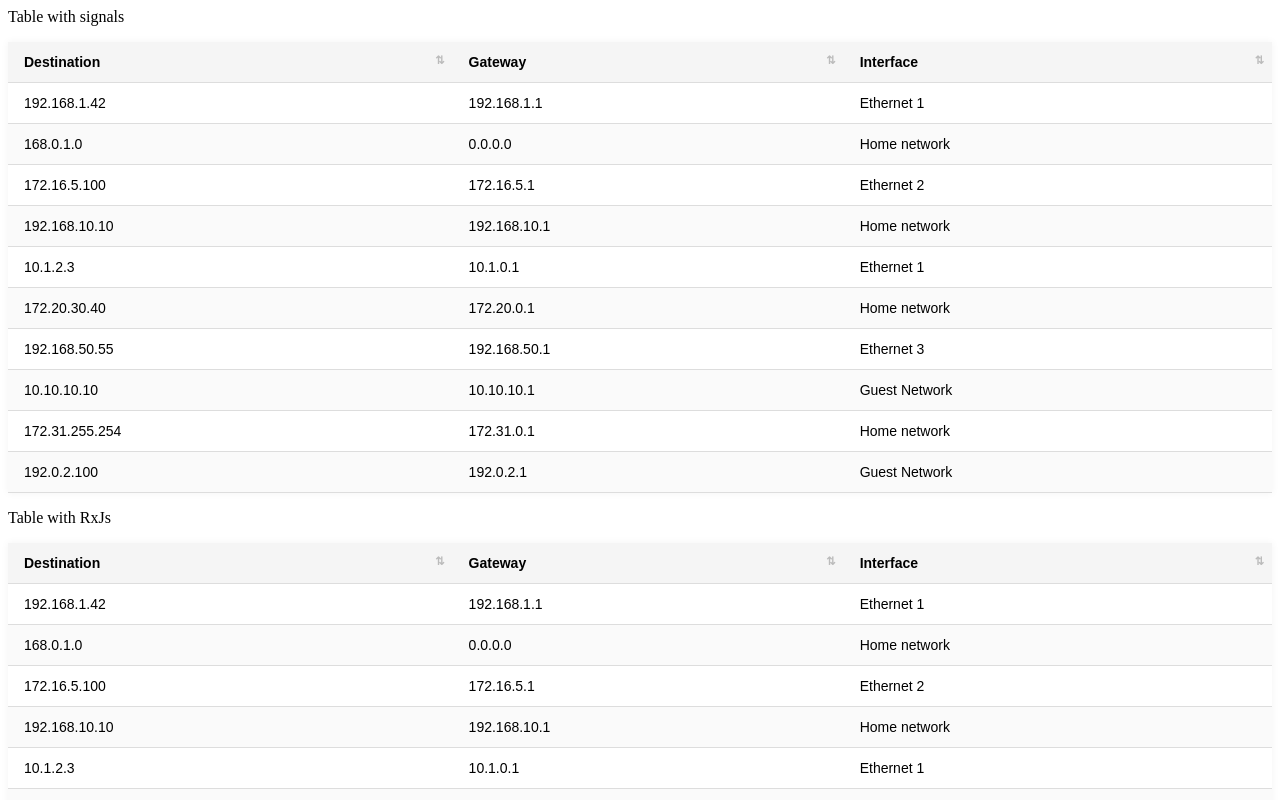
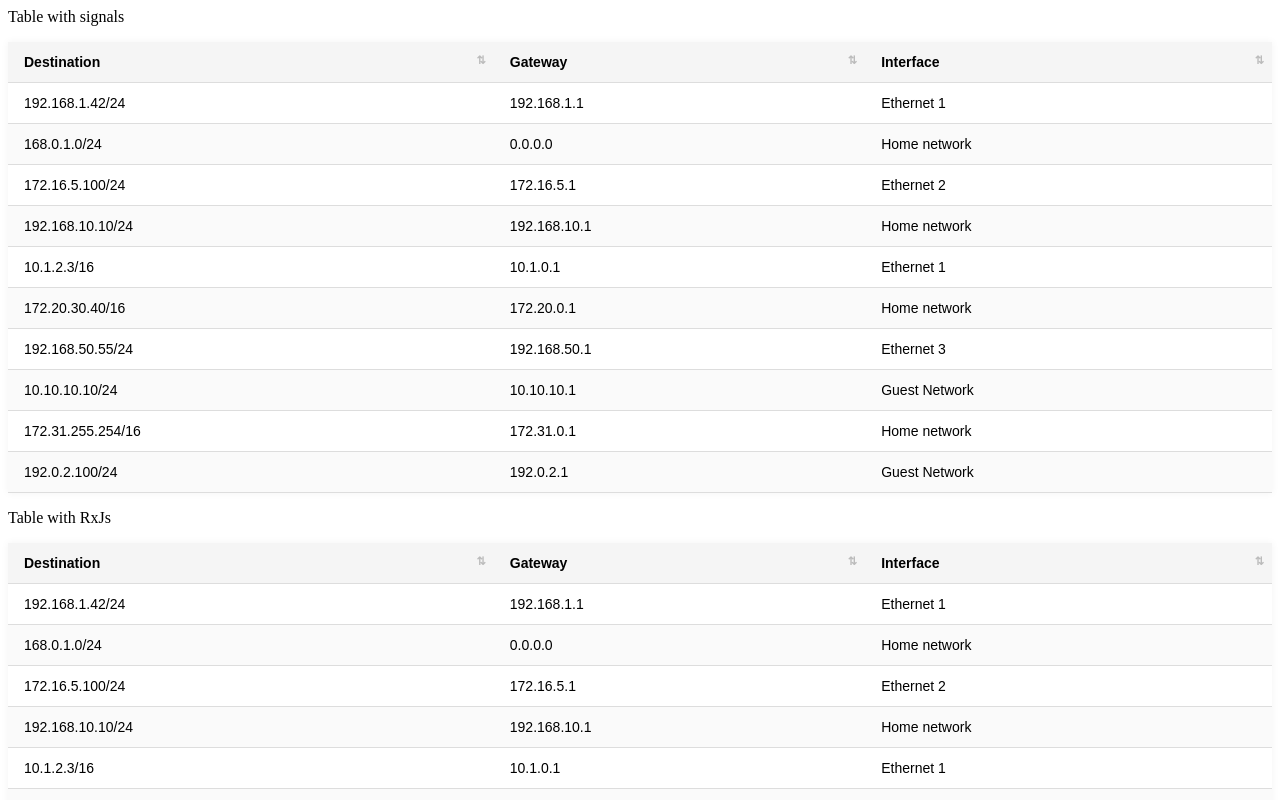
Before and after one commit to XirTelan/ndm-ft, an Angular app: page / in a window 1280 px wide. Shown: the top 800 px of the page. Built offline with nearby package versions, Linux system fonts and the light colour scheme.

Commit message:
fix: forgot mask field

```diff
--- a/src/app/route-table-rx/route-table-rx.component.html
+++ b/src/app/route-table-rx/route-table-rx.component.html
@@ -8,7 +8,7 @@
   </thead>
   <tbody>
     <tr *ngFor="let route of sortedRoutes$ | async">
-      <td>{{ route.address }}</td>
+      <td>{{ route.address }}/{{ route.mask }}</td>
       <td>{{ route.gateway }}</td>
       <td>{{ route.interface }}</td>
     </tr>
--- a/src/app/route-table/route-table.component.html
+++ b/src/app/route-table/route-table.component.html
@@ -8,7 +8,7 @@
   </thead>
   <tbody>
     <tr *ngFor="let route of sortedRoutes()">
-      <td>{{ route.address }}</td>
+      <td>{{ route.address }}/{{ route.mask }}</td>
       <td>{{ route.gateway }}</td>
       <td>{{ route.interface }}</td>
     </tr>
```
